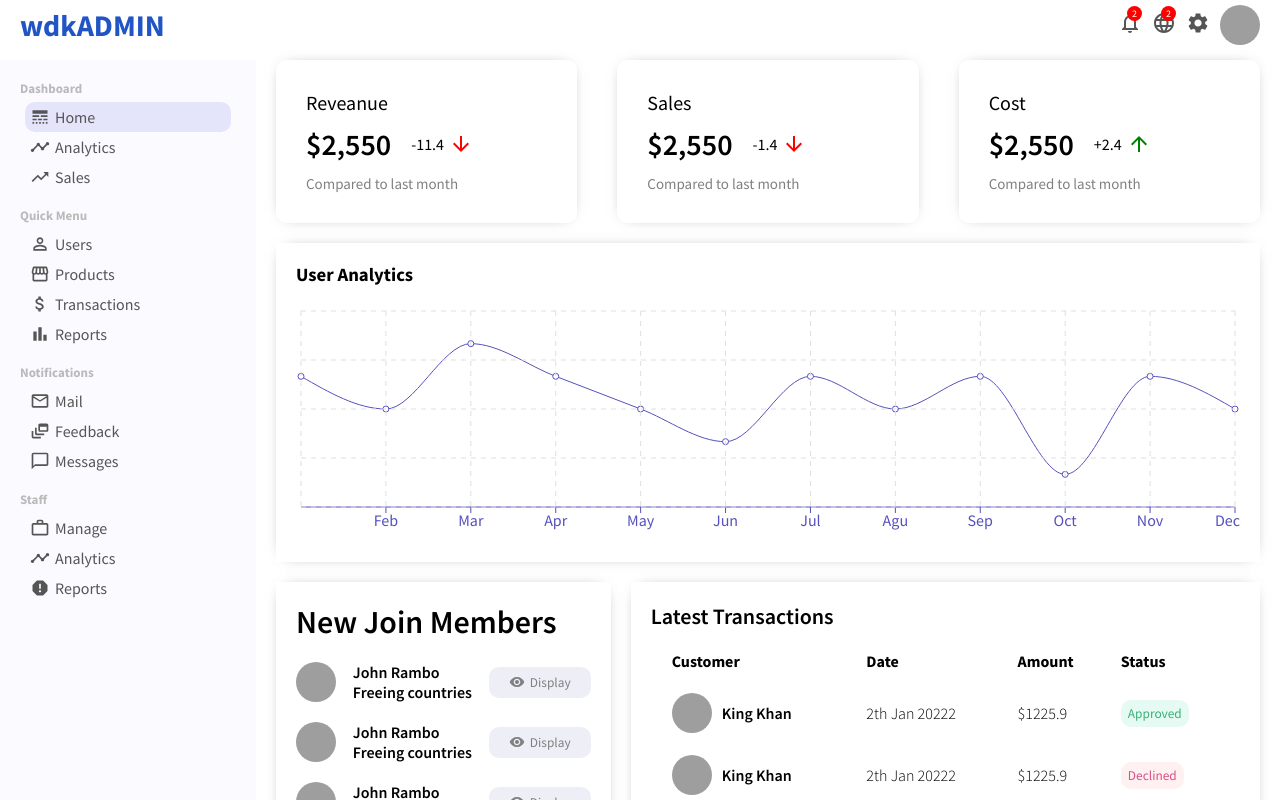
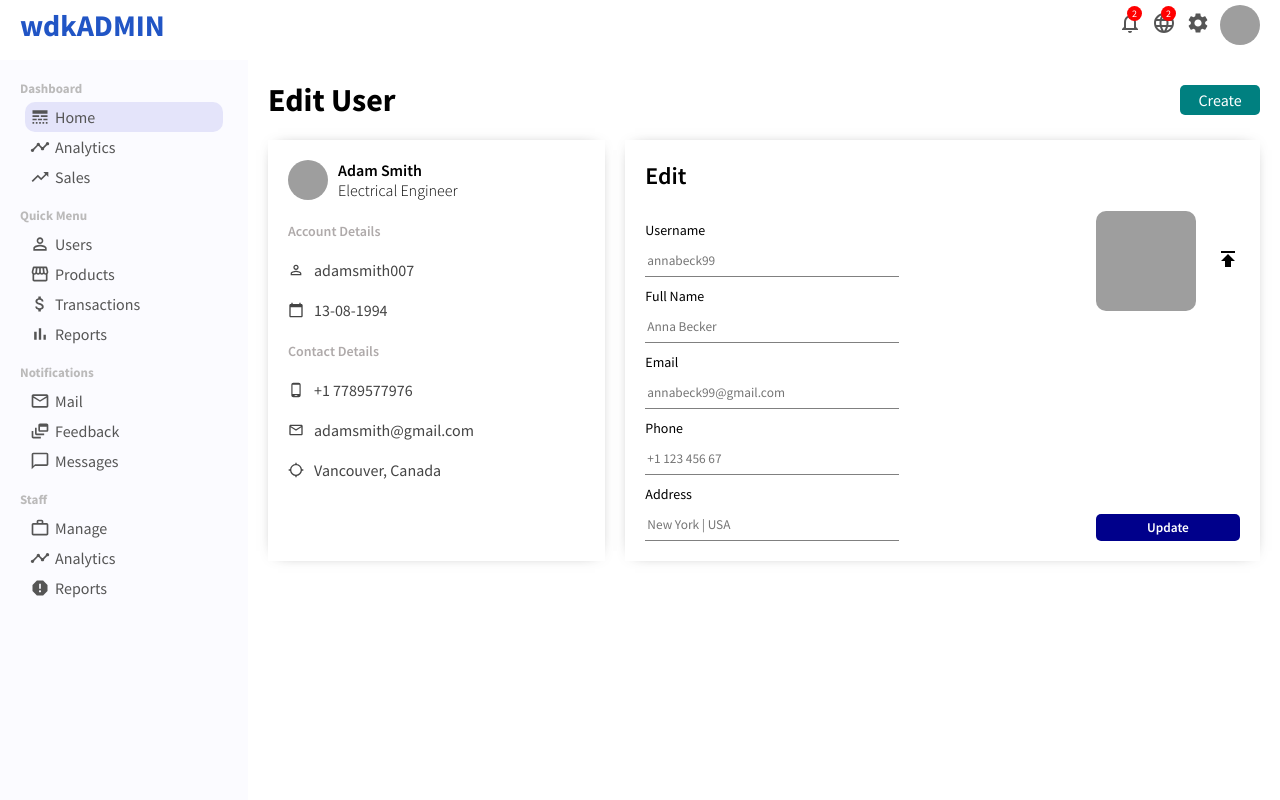
Before and after one commit to osefatul/analytic-admin-app, a React (Create React App) app: page /user/1 in a window 1280 px wide. Shown: the top 800 px of the page. Built offline with nearby package versions, Linux system fonts and the light colour scheme; grey boxes are pictures that could not be loaded.

Commit message:
User pages are created

```diff
--- a/package.json
+++ b/package.json
@@ -6,13 +6,15 @@
     "@emotion/core": "^11.0.0",
     "@emotion/react": "^11.7.1",
     "@emotion/styled": "^11.6.0",
-    "@mui/icons-material": "^5.2.5",
-    "@mui/material": "^5.2.7",
+    "@material-ui/core": "^4.11.4",
+    "@material-ui/data-grid": "^4.0.0-alpha.29",
+    "@material-ui/icons": "^4.11.2",
     "@testing-library/jest-dom": "^5.16.1",
     "@testing-library/react": "^12.1.2",
     "@testing-library/user-event": "^13.5.0",
     "react": "^17.0.2",
     "react-dom": "^17.0.2",
+    "react-router-dom": "^5.3.0",
     "react-scripts": "^3.0.1",
     "recharts": "^2.1.8",
     "web-vitals": "^2.1.3"
--- a/src/App.js
+++ b/src/App.js
@@ -1,19 +1,32 @@
 import Sidebar from "./components/sidebar/Sidebar";
 import Topbar from "./components/topbar/Topbar";
-import React from "react";
-
 import "./app.css";
 import Home from "./pages/home/Home";
+import { BrowserRouter as Router, Switch, Route } from "react-router-dom";
+import UserList from "./pages/userList/UserList";
+
+import React from "react";
+import User from "./pages/user/User";
 
 function App() {
   return (
-    <div className="App">
+    <Router>
       <Topbar />
       <div className="container">
         <Sidebar />
-        <Home />
+        <Switch>
+          <Route exact path="/">
+            <Home />
+          </Route>
+          <Route path="/users">
+            <UserList />
+          </Route>
+          <Route path="/user/:userId">
+            <User />
+          </Route>
+        </Switch>
       </div>
-    </div>
+    </Router>
   );
 }
 
--- a/src/components/featureInfo/FeaturedInfo.jsx
+++ b/src/components/featureInfo/FeaturedInfo.jsx
@@ -1,4 +1,5 @@
-import { ArrowDownward, ArrowUpward } from "@mui/icons-material";
+// import { ArrowDownward, ArrowUpward } from "@mui/icons-material";
+import { ArrowDownward, ArrowUpward } from "@material-ui/icons";
 import React from "react";
 import "./featuredInfo.css";
 function FeaturedInfo() {
--- a/src/components/sidebar/Sidebar.jsx
+++ b/src/components/sidebar/Sidebar.jsx
@@ -13,7 +13,7 @@ import {
   Timeline,
   TrendingUp,
   WorkOutline,
-} from "@mui/icons-material";
+} from "@material-ui/icons";
 function Sidebar() {
   return (
     <div className="sidebar">
--- a/src/components/topbar/Topbar.jsx
+++ b/src/components/topbar/Topbar.jsx
@@ -1,7 +1,7 @@
 import React from "react";
 import "./topbar.css";
 
-import { NotificationsNone, Language, Settings } from "@mui/icons-material";
+import { NotificationsNone, Language, Settings } from "@material-ui/icons";
 
 function Topbar() {
   return (
--- a/src/components/widgetSmall/WidgetSmall.jsx
+++ b/src/components/widgetSmall/WidgetSmall.jsx
@@ -1,4 +1,4 @@
-import { Visibility } from "@mui/icons-material";
+import { Visibility } from "@material-ui/icons";
 import React from "react";
 import "./widgetSmall.css";
 
--- a/src/index.js
+++ b/src/index.js
@@ -1,6 +1,5 @@
 import React from "react";
 import ReactDOM from "react-dom";
-
 import App from "./App";
 
 ReactDOM.render(
--- /dev/null
+++ b/src/pages/user/User.jsx
@@ -0,0 +1,126 @@
+import React from "react";
+import "./user.css";
+import {
+  PermIdentity,
+  CalendarToday,
+  PhoneAndroid,
+  MailOutline,
+  LocationSearching,
+  Publish,
+} from "@material-ui/icons";
+import { Link } from "react-router-dom";
+
+function User() {
+  return (
+    <div className="user">
+      <div className="userTitleContainer">
+        <h1 className="userTitle">Edit User</h1>
+        <Link to="/newUser">
+          <button className="userAddButton">Create</button>
+        </Link>
+      </div>
+      <div className="userContainer">
+        <div className="userShow">
+          <div className="userShowTop">
+            <img
+              src="https://www.dulcedo.com/wp-content/uploads/2019/03/mh07p077crop-315x445.jpg"
+              alt=""
+              className="userShowImg"
+            />
+            <div className="userShowTopTitle">
+              <span className="userShowUsername">Adam Smith</span>
+              <span className="userShowUserTitle">Electrical Engineer</span>
+            </div>
+          </div>
+          <div className="userShowBottom">
+            <span className="userShowTitle">Account Details</span>
+            <div className="userShowInfo">
+              <PermIdentity className="userShowIcon" />
+              <span className="userShowInfoTitle">adamsmith007</span>
+            </div>
+            <div className="userShowInfo">
+              <CalendarToday className="userShowIcon" />
+              <span className="userShowInfoTitle">13-08-1994</span>
+            </div>
+            <span className="userShowTitle">Contact Details</span>
+            <div className="userShowInfo">
+              <PhoneAndroid className="userShowIcon" />
+              <span className="userShowInfoTitle">+1 7789577976</span>
+            </div>
+            <div className="userShowInfo">
+              <MailOutline className="userShowIcon" />
+              <span className="userShowInfoTitle">adamsmith@gmail.com</span>
+            </div>
+            <div className="userShowInfo">
+              <LocationSearching className="userShowIcon" />
+              <span className="userShowInfoTitle">Vancouver, Canada</span>
+            </div>
+          </div>
+        </div>
+        <div className="userUpdate">
+          <span className="userUpdateTitle">Edit</span>
+          <form className="userUpdateForm">
+            <div className="userUpdateLeft">
+              <div className="userUpdateItem">
+                <label>Username</label>
+                <input
+                  type="text"
+                  placeholder="annabeck99"
+                  className="userUpdateInput"
+                />
+              </div>
+              <div className="userUpdateItem">
+                <label>Full Name</label>
+                <input
+                  type="text"
+                  placeholder="Anna Becker"
+                  className="userUpdateInput"
+                />
+              </div>
+              <div className="userUpdateItem">
+                <label>Email</label>
+                <input
+                  type="text"
+                  placeholder="annabeck99@gmail.com"
+                  className="userUpdateInput"
+                />
+              </div>
+              <div className="userUpdateItem">
+                <label>Phone</label>
+                <input
+                  type="text"
+                  placeholder="+1 123 456 67"
+                  className="userUpdateInput"
+                />
+              </div>
+              <div className="userUpdateItem">
+                <label>Address</label>
+                <input
+                  type="text"
+                  placeholder="New York | USA"
+                  className="userUpdateInput"
+                />
+              </div>
+            </div>
+            <div className="userUpdateRight">
+              <div className="userUpdateUpload">
+                <img
+                  className="userUpdateImg"
+                  src="https://images.pexels.com/photos/1152994/pexels-photo-1152994.jpeg?auto=compress&cs=tinysrgb&dpr=2&w=500"
+                  alt=""
+                />
+                <label htmlFor="file">
+                  <Publish className="userUpdateIcon" />
+                </label>
+                <input type="file" id="file" style={{ display: "none" }} />
+              </div>
+              <button className="userUpdateButton">Update</button>
+            </div>
+          </form>
+        </div>
+      </div>
+    </div>
+  );
+}
+
+export default User;
--- /dev/null
+++ b/src/pages/user/user.css
@@ -0,0 +1,158 @@
+.user{
+  flex:4;
+  padding: 20px
+}
+
+
+.userTitleContainer{
+  display: flex;
+  align-items: center;
+  justify-content: space-between;
+}
+
+
+.userAddButton{
+  width: 80px;
+  border:none;
+  padding:5px;
+  background-color:teal;
+  border-radius:5px;
+  cursor: pointer;
+  font-size: 16px;
+  color: white;
+}
+
+.userContainer{
+  display: flex;
+  margin-top: 20px;
+}
+
+.userShow{
+  flex: 1;
+  padding: 20px;
+  -webkit-box-shadow: 0px 0px 15px -10px rgba(0, 0, 0, 0.75);
+  box-shadow: 0px 0px 15px -10px rgba(0, 0, 0, 0.75);
+}
+
+.userUpdate{
+  flex:2;
+  padding: 20px;
+  -webkit-box-shadow: 0px 0px 15px -10px rgba(0, 0, 0, 0.75);
+  box-shadow: 0px 0px 15px -10px rgba(0, 0, 0, 0.75);
+  margin-left: 20px;
+}
+
+
+.userShowTop{
+  display: flex;
+}
+.userShowImg{
+  width: 40px;
+  height: 40px;
+  border-radius: 50%;
+  object-fit: cover;
+  margin-right: 10px;
+}
+
+.userShowTopTitle{
+  display: flex;
+  flex-direction: column;
+}
+
+.userShowUsername{
+  font-weight: 600;
+}
+
+.userShowUserTitle{
+  font-weight: 300;
+}
+
+.userShowBottom{
+  margin-top: 20px;
+}
+
+.userShowTitle{
+  font-size: 14px;
+  font-weight: 600;
+  color: rgb(175,170,170);
+}
+
+.userShowInfo{
+  display: flex;
+  align-items: center;
+  margin: 20px 0px;
+  color: #444;
+}
+
+.userShowIcon{
+  font-size: 16px !important;
+}
+
+.userShowInfoTitle{
+  margin-left: 10px;
+}
+
+
+/* User Update */
+
+.userUpdateTitle{
+  font-size: 24px;
+  font-weight: 600;
+}
+
+.userUpdateForm{
+  display: flex;
+  justify-content: space-between;
+  margin-top: 20px;
+}
+
+.userUpdateItem{
+  display: flex;
+  flex-direction: column;
+  margin-top: 10px;
+}
+
+.userUpdateItem>label{
+  margin-bottom: 5px;
+  font-size: 14px;
+}
+
+.userUpdateInput{
+  border: none;
+  width: 250px;
+  height: 30px;
+  border-bottom: 1px solid gray;
+}
+
+.userUpdateRight{
+  display: flex;
+  flex-direction: column;
+  justify-content: space-between;
+}
+
+.userUpdateUpload{
+  display: flex;
+  align-items: center;
+}
+
+.userUpdateImg{
+  width: 100px;
+  height: 100px;
+  border-radius: 10px;
+  object-fit: cover;
+  margin-right: 20px;
+}
+
+.userUpdateIcon{
+  cursor: pointer;
+}
+
+.userUpdateButton{
+  border-radius: 5px;
+  border: none;
+  padding: 5px;
+  cursor: pointer;
+  background-color: darkblue;
+  color: white;
+  font-weight: 600;
+}
--- /dev/null
+++ b/src/pages/userList/UserList.jsx
@@ -0,0 +1,74 @@
+import "./userList.css";
+import React from "react";
+import { DataGrid } from "@material-ui/data-grid";
+import { DeleteOutline } from "@material-ui/icons";
+import { userRows } from "../../dummyData";
+import { Link } from "react-router-dom";
+import { useState } from "react";
+
+export default function UserList() {
+  //using state hook in order to comply with changing as we are deleteing rows
+  const [data, setData] = useState(userRows);
+
+  const handleDelete = (id) => {
+    setData(data.filter((item) => item.id !== id)); //map all those that are not equal to the selected row id
+  };
+
+  const columns = [
+    { field: "id", headerName: "ID", width: 90 },
+    {
+      field: "user",
+      headerName: "User",
+      width: 200,
+      renderCell: (params) => {
+        return (
+          <div className="userListUser">
+            <img className="userListImg" src={params.row.avatar} alt="" />
+            {params.row.username}
+          </div>
+        );
+      },
+    },
+    { field: "email", headerName: "Email", width: 200 },
+    {
+      field: "status",
+      headerName: "Status",
+      width: 120,
+    },
+    {
+      field: "transaction",
+      headerName: "Transaction Volume",
+      width: 160,
+    },
+    {
+      field: "action",
+      headerName: "Action",
+      width: 150,
+      renderCell: (params) => {
+        return (
+          <>
+            <Link to={"/user/" + params.row.id}>
+              <button className="userListEdit">Edit</button>
+            </Link>
+            <DeleteOutline
+              className="userListDelete"
+              onClick={() => handleDelete(params.row.id)}
+            />
+          </>
+        );
+      },
+    },
+  ];
+
+  return (
+    <div className="userList">
+      <DataGrid
+        rows={data}
+        disableSelectionOnClick
+        columns={columns}
+        pageSize={8}
+        checkboxSelection
+      />
+    </div>
+  );
+}
--- /dev/null
+++ b/src/pages/userList/userList.css
@@ -0,0 +1,31 @@
+.userList {
+  flex: 4;
+}
+
+.userListUser {
+  display: flex;
+  align-items: center;
+}
+
+.userListImg {
+  width: 32px;
+  height: 32px;
+  border-radius: 50%;
+  object-fit: cover;
+  margin-right: 10px;
+}
+
+.userListEdit{
+    border: none;
+    border-radius: 10px;
+    padding: 5px 10px;
+    background-color: #3bb077;
+    color: white;
+    cursor: pointer;
+    margin-right: 20px;
+}
+
+.userListDelete{
+    color: red;
+    cursor: pointer;
+}
```
Also changed, not shown: 1 other file (tests, documents, lock files or other folders).
